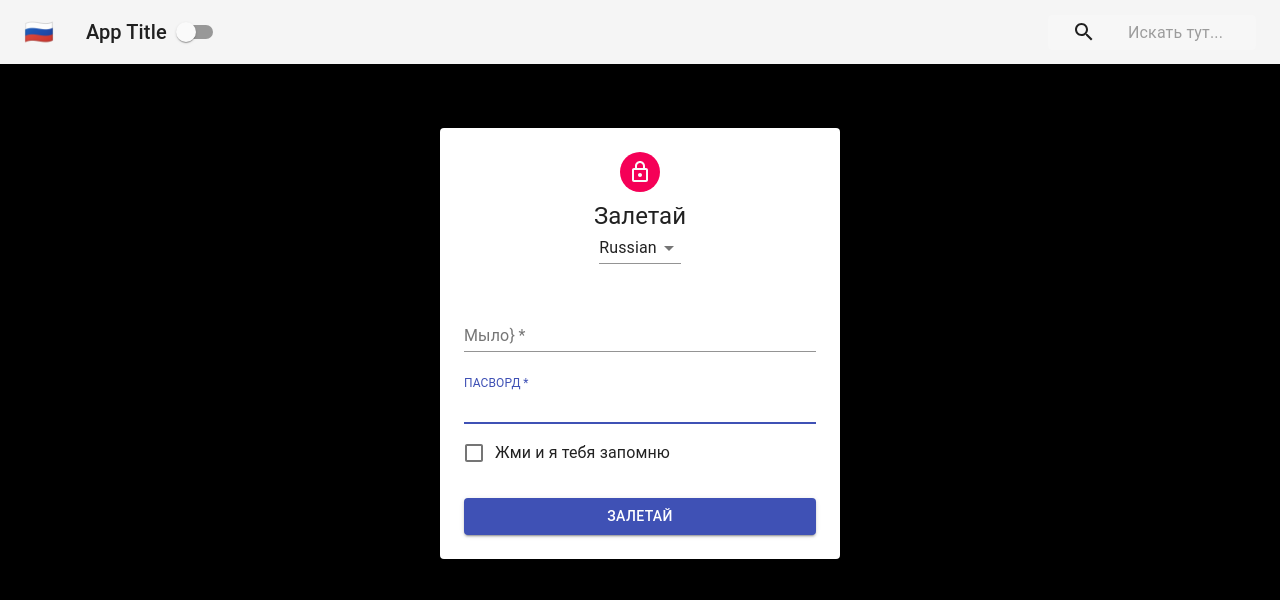
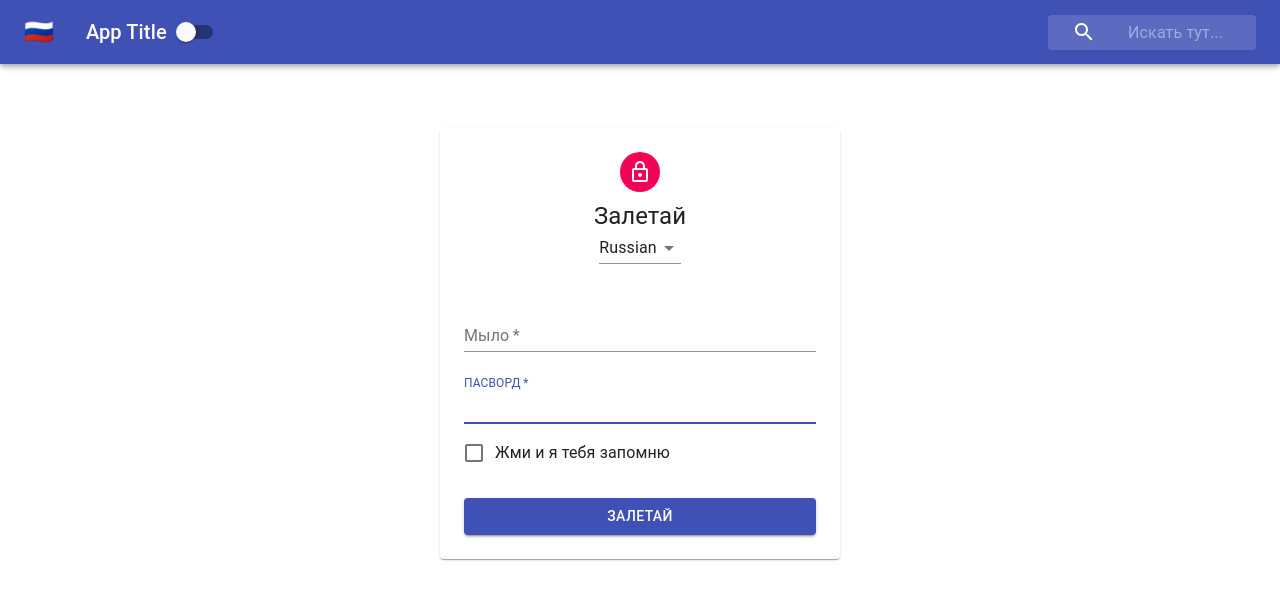
Before and after one commit to AlexeyTarasovv/context-ex, a React (Create React App) app: page / in a window 1280 px wide. Shown: the top 600 px of the page. Built offline with nearby package versions, Linux system fonts and the light colour scheme.

Commit message:
refactor classes with func

```diff
--- a/src/Form.js
+++ b/src/Form.js
@@ -61,7 +61,7 @@ function Form(props) {
 				</Select>
 				<form className={classes.form}>
 					<FormControl margin="normal" required fullWidth>
-						<InputLabel htmlFor="email">{email}}</InputLabel>
+						<InputLabel htmlFor="email">{email}</InputLabel>
 						<Input id="email" name="email" autoFocus />
 					</FormControl>
 					<FormControl margin="normal" required fullWidth>
--- a/src/PageContent.js
+++ b/src/PageContent.js
@@ -1,16 +1,13 @@
-import React, { Component } from 'react';
+import React, { useContext } from 'react';
 import { ThemeContext } from './contexts/ThemeContext';
 
-export default class PageContent extends Component {
-	static contextType = ThemeContext;
-	render() {
-		const { isDarkMode } = this.context;
-		const styles = {
-			backgroundColor: isDarkMode ? 'black' : 'white',
-			height: '100vh',
-			width: '100vw'
-		};
+export default function PageContent(props) {
+	const { isDarkMode } = useContext(ThemeContext);
+	const styles = {
+		backgroundColor: isDarkMode ? 'black' : 'white',
+		height: '100vh',
+		width: '100vw'
+	};
 
-		return <div style={styles}>{this.props.children}</div>;
-	}
+	return <div style={styles}>{props.children}</div>;
 }
--- a/src/contexts/LanguageContext.js
+++ b/src/contexts/LanguageContext.js
@@ -1,28 +1,9 @@
-import React, { Component, createContext } from 'react';
+import React, { useState, createContext } from 'react';
 
 export const LanguageContext = createContext();
 
-export class LanguageProvider extends Component {
-	constructor(props) {
-		super(props);
-		this.state = {
-			language: 'russian'
-		};
-	}
-
-	changeLanguage = (evt) => {
-		this.setState({ language: evt.target.value });
-	};
-
-	render() {
-		return (
-			<LanguageContext.Provider value={{ ...this.state, changeLanguage: this.changeLanguage }}>
-				{this.props.children}
-			</LanguageContext.Provider>
-		);
-	}
+export function LanguageProvider(props) {
+	const [ language, setLanguage ] = useState('russian');
+	const changeLanguage = (evt) => setLanguage(evt.target.value);
+	return <LanguageContext.Provider value={{ language, changeLanguage }}>{props.children}</LanguageContext.Provider>;
 }
-
-export const withLanguageContext = (Component) => (props) => (
-	<LanguageContext.Consumer>{(value) => <Component languageContext={value} {...props} />}</LanguageContext.Consumer>
-);
--- a/src/contexts/ThemeContext.js
+++ b/src/contexts/ThemeContext.js
@@ -1,24 +1,10 @@
-import React, { Component, createContext } from 'react';
+import React, { createContext } from 'react';
+import useToggleState from '../hooks/useToggleState';
 
 export const ThemeContext = createContext();
 
-export class ThemeProvider extends Component {
-	constructor(props) {
-		super(props);
-		this.state = {
-			isDarkMode: 'false'
-		};
-	}
+export function ThemeProvider(props) {
+	const [ isDarkMode, toggleMode ] = useToggleState(false);
 
-	toggleMode = () => {
-		this.setState({ isDarkMode: !this.state.isDarkMode });
-	};
-
-	render() {
-		return (
-			<ThemeContext.Provider value={{ ...this.state, toggleMode: this.toggleMode }}>
-				{this.props.children}
-			</ThemeContext.Provider>
-		);
-	}
+	return <ThemeContext.Provider value={{ isDarkMode, toggleMode }}>{props.children}</ThemeContext.Provider>;
 }
--- /dev/null
+++ b/src/hooks/useToggleState.js
@@ -0,0 +1,11 @@
+import { useState } from 'react';
+
+function useToggle(initialVal = false) {
+	const [ state, setState ] = useState(initialVal);
+	const toggle = () => {
+		setState(!state);
+	};
+	return [ state, toggle ];
+}
+
+export default useToggle;
```
Also changed, not shown: src/App.js (+2 -6 lines).
